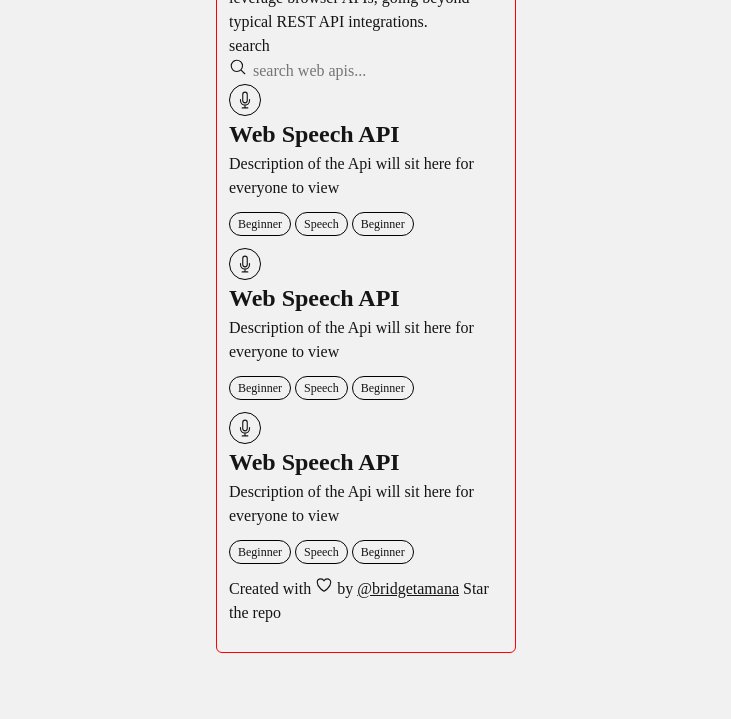
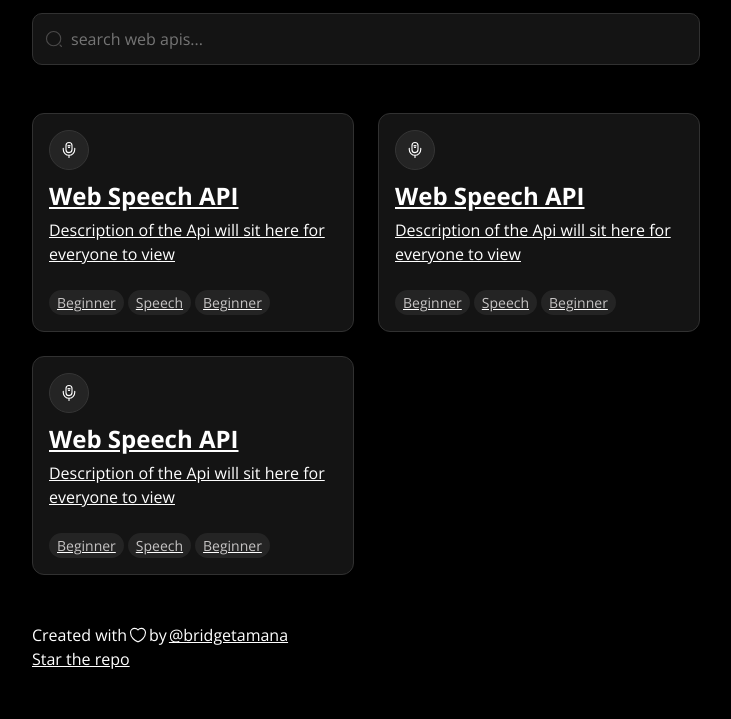
Before and after one commit to Bridgetamana/web-api-project-ideas, a plain HTML site: page index.html in a window 1280 px wide. Shown: the part 147-866 px from the top of the page, without its empty margins (274-1005 px from the left). Before the commit the page ends 800 px from the top, so only its background shows below. Drawn offline with nearby package versions, Linux system fonts and the light colour scheme.

Commit message:
Refactor HTML structure and enhance CSS styles for improved layout and readability

```diff
--- a/index.html
+++ b/index.html
@@ -4,41 +4,159 @@
     <meta charset="UTF-8" />
     <meta name="viewport" content="width=device-width, initial-scale=1.0" />
     <title>Web API Project Ideas</title>
-    <link href="style.css" rel="stylesheet" />
+    <link rel="stylesheet" href="style.css" />
+    <link rel="preconnect" href="https://fonts.googleapis.com" />
+    <link rel="preconnect" href="https://fonts.gstatic.com" crossorigin />
+    <link
+      href="https://fonts.googleapis.com/css2?family=Open+Sans:ital,wght@0,300..800;1,300..800&display=swap"
+      rel="stylesheet"
+    />
   </head>
   <body>
     <div class="wrapper">
-
       <header>
         <h1 class="page-title">Web API Project Ideas</h1>
         <p class="page-description">
-      A curated list of project ideas that leverage browser APIs, going beyond typical REST API integrations.
+          A curated list of project ideas that leverage browser APIs, going
+          beyond typical REST API integrations.
         </p>
       </header>
+      <main>
         <form>
           <div class="search-group">
             <label for="search" class="sr-only">search</label>
             <div class="search-bar">
-        <svg xmlns="http://www.w3.org/2000/svg" fill="none" viewBox="0 0 24 24" stroke-width="1.5" stroke="currentColor" width="18px" height="18px">
-          <path stroke-linecap="round" stroke-linejoin="round" d="m21 21-5.197-5.197m0 0A7.5 7.5 0 1 0 5.196 5.196a7.5 7.5 0 0 0 10.607 10.607Z" />
+              <svg
+                xmlns="http://www.w3.org/2000/svg"
+                width="18"
+                height="18"
+                viewBox="0 0 24 24"
+                fill="none"
+              >
+                <path
+                  d="M11.5 21a9.5 9.5 0 1 0 0-19 9.5 9.5 0 0 0 0 19ZM22 22l-2-2"
+                  stroke="#4b4a4a"
+                  stroke-width="1.5"
+                  stroke-linecap="round"
+                  stroke-linejoin="round"
+                ></path>
               </svg>
-
-        <input id="search" name="search" placeholder="search web apis..." type="text" />
+              <input
+                id="search"
+                name="search"
+                placeholder="search web apis..."
+                type="text"
+              />
             </div>
-
           </div>
         </form>
         <div class="card-wrapper">
-    <div class="single-card">
+          <a href="/api-detail-page.html" class="single-card">
             <span class="icon-wrapper">
-        <svg xmlns="http://www.w3.org/2000/svg" fill="none" viewBox="0 0 24 24" stroke-width="1.5" stroke="currentColor" width="18px" height="18px">
-          <path stroke-linecap="round" stroke-linejoin="round" d="M12 18.75a6 6 0 0 0 6-6v-1.5m-6 7.5a6 6 0 0 1-6-6v-1.5m6 7.5v3.75m-3.75 0h7.5M12 15.75a3 3 0 0 1-3-3V4.5a3 3 0 1 1 6 0v8.25a3 3 0 0 1-3 3Z" />
+              <svg
+                xmlns="http://www.w3.org/2000/svg"
+                width="18"
+                height="18"
+                viewBox="0 0 24 24"
+                fill="none"
+              >
+                <path
+                  d="M12 15.5c2.21 0 4-1.79 4-4V6c0-2.21-1.79-4-4-4S8 3.79 8 6v5.5c0 2.21 1.79 4 4 4Z"
+                  stroke="currentColor"
+                  stroke-width="1.5"
+                  stroke-linecap="round"
+                  stroke-linejoin="round"
+                ></path>
+                <path
+                  d="M4.35 9.65v1.7C4.35 15.57 7.78 19 12 19c4.22 0 7.65-3.43 7.65-7.65v-1.7M10.61 6.43c.9-.33 1.88-.33 2.78 0M11.2 8.55c.53-.14 1.08-.14 1.61 0M12 19v3"
+                  stroke="currentColor"
+                  stroke-width="1.5"
+                  stroke-linecap="round"
+                  stroke-linejoin="round"
+                ></path>
               </svg>
-
             </span>
             <span class="card-details">
               <h2 class="card-title">Web Speech API</h2>
-        <p class="card-desc">Description of the Api will sit here for everyone to view</p>
+              <p class="card-desc">
+                Description of the Api will sit here for everyone to view
+              </p>
+            </span>
+            <div class="card-labels">
+              <span class="label">Beginner</span>
+              <span class="label">Speech</span>
+              <span class="label">Beginner</span>
+            </div>
+          </a>
+
+          <a href="/api-detail-page.html" class="single-card">
+            <span class="icon-wrapper">
+              <svg
+                xmlns="http://www.w3.org/2000/svg"
+                width="18"
+                height="18"
+                viewBox="0 0 24 24"
+                fill="none"
+              >
+                <path
+                  d="M12 15.5c2.21 0 4-1.79 4-4V6c0-2.21-1.79-4-4-4S8 3.79 8 6v5.5c0 2.21 1.79 4 4 4Z"
+                  stroke="currentColor"
+                  stroke-width="1.5"
+                  stroke-linecap="round"
+                  stroke-linejoin="round"
+                ></path>
+                <path
+                  d="M4.35 9.65v1.7C4.35 15.57 7.78 19 12 19c4.22 0 7.65-3.43 7.65-7.65v-1.7M10.61 6.43c.9-.33 1.88-.33 2.78 0M11.2 8.55c.53-.14 1.08-.14 1.61 0M12 19v3"
+                  stroke="currentColor"
+                  stroke-width="1.5"
+                  stroke-linecap="round"
+                  stroke-linejoin="round"
+                ></path>
+              </svg>
+            </span>
+            <span class="card-details">
+              <h2 class="card-title">Web Speech API</h2>
+              <p class="card-desc">
+                Description of the Api will sit here for everyone to view
+              </p>
+            </span>
+            <div class="card-labels">
+              <span class="label">Beginner</span>
+              <span class="label">Speech</span>
+              <span class="label">Beginner</span>
+            </div>
+          </a>
+          <a href="/api-detail-page.html" class="single-card">
+            <div>
+              <span class="icon-wrapper">
+                <svg
+                  xmlns="http://www.w3.org/2000/svg"
+                  width="18"
+                  height="18"
+                  viewBox="0 0 24 24"
+                  fill="none"
+                >
+                  <path
+                    d="M12 15.5c2.21 0 4-1.79 4-4V6c0-2.21-1.79-4-4-4S8 3.79 8 6v5.5c0 2.21 1.79 4 4 4Z"
+                    stroke="currentColor"
+                    stroke-width="1.5"
+                    stroke-linecap="round"
+                    stroke-linejoin="round"
+                  ></path>
+                  <path
+                    d="M4.35 9.65v1.7C4.35 15.57 7.78 19 12 19c4.22 0 7.65-3.43 7.65-7.65v-1.7M10.61 6.43c.9-.33 1.88-.33 2.78 0M11.2 8.55c.53-.14 1.08-.14 1.61 0M12 19v3"
+                    stroke="currentColor"
+                    stroke-width="1.5"
+                    stroke-linecap="round"
+                    stroke-linejoin="round"
+                  ></path>
+                </svg>
+              </span>
+              <span class="card-details">
+                <h2 class="card-title">Web Speech API</h2>
+                <p class="card-desc">
+                  Description of the Api will sit here for everyone to view
+                </p>
               </span>
               <div class="card-labels">
                 <span class="label">Beginner</span>
@@ -46,52 +164,33 @@
                 <span class="label">Beginner</span>
               </div>
             </div>
-
-    <div class="single-card">
-      <span class="icon-wrapper">
-        <svg xmlns="http://www.w3.org/2000/svg" fill="none" viewBox="0 0 24 24" stroke-width="1.5" stroke="currentColor" width="18px" height="18px">
-          <path stroke-linecap="round" stroke-linejoin="round" d="M12 18.75a6 6 0 0 0 6-6v-1.5m-6 7.5a6 6 0 0 1-6-6v-1.5m6 7.5v3.75m-3.75 0h7.5M12 15.75a3 3 0 0 1-3-3V4.5a3 3 0 1 1 6 0v8.25a3 3 0 0 1-3 3Z" />
-        </svg>
-
-      </span>
-      <span class="card-details">
-        <h2 class="card-title">Web Speech API</h2>
-        <p class="card-desc">Description of the Api will sit here for everyone to view</p>
-      </span>
-      <div class="card-labels">
-        <span class="label">Beginner</span>
-        <span class="label">Speech</span>
-        <span class="label">Beginner</span>
+          </a>
         </div>
-    </div>
-    <div class="single-card">
-      <span class="icon-wrapper">
-        <svg xmlns="http://www.w3.org/2000/svg" fill="none" viewBox="0 0 24 24" stroke-width="1.5" stroke="currentColor" width="18px" height="18px">
-          <path stroke-linecap="round" stroke-linejoin="round" d="M12 18.75a6 6 0 0 0 6-6v-1.5m-6 7.5a6 6 0 0 1-6-6v-1.5m6 7.5v3.75m-3.75 0h7.5M12 15.75a3 3 0 0 1-3-3V4.5a3 3 0 1 1 6 0v8.25a3 3 0 0 1-3 3Z" />
-        </svg>
-      </span>
-      <span class="card-details">
-        <h2 class="card-title">Web Speech API</h2>
-        <p class="card-desc">Description of the Api will sit here for everyone to view</p>
-      </span>
-      <div class="card-labels">
-        <span class="label">Beginner</span>
-        <span class="label">Speech</span>
-        <span class="label">Beginner</span>
-      </div>
-    </div>
-  </div>
+      </main>
       <footer>
-    <span>
-      Created with <svg xmlns="http://www.w3.org/2000/svg" fill="none" viewBox="0 0 24 24" stroke-width="1.5" stroke="currentColor" width="18px" height="18px">
-        <path stroke-linecap="round" stroke-linejoin="round" d="M21 8.25c0-2.485-2.099-4.5-4.688-4.5-1.935 0-3.597 1.126-4.312 2.733-.715-1.607-2.377-2.733-4.313-2.733C5.1 3.75 3 5.765 3 8.25c0 7.22 9 12 9 12s9-4.78 9-12Z" />
+        <div>
+          Created with
+          <svg
+            xmlns="http://www.w3.org/2000/svg"
+            width="18"
+            height="18"
+            viewBox="0 0 24 24"
+            fill="none"
+          >
+            <path
+              d="M12.62 20.81c-.34.12-.9.12-1.24 0C8.48 19.82 2 15.69 2 8.69 2 5.6 4.49 3.1 7.56 3.1c1.82 0 3.43.88 4.44 2.24a5.53 5.53 0 0 1 4.44-2.24C19.51 3.1 22 5.6 22 8.69c0 7-6.48 11.13-9.38 12.12Z"
+              stroke="currentColor"
+              stroke-width="1.5"
+              stroke-linecap="round"
+              stroke-linejoin="round"
+            ></path>
           </svg>
           by
           <a href="">@bridgetamana</a>
-    </span>
-    <span>Star the repo</span>
+        </div>
+        <a href="">Star the repo</a>
       </footer>
     </div>
-
   </body>
+  <script src=""></script>
 </html>
--- a/style.css
+++ b/style.css
@@ -11,13 +11,15 @@ a {
 body {
   padding: 0;
   margin: 0;
-  background-color: #f1f1f1;
-  color: #151515;
+  background-color: #000;
+  color: #fff;
   min-height: 100vh;
   display: flex;
   justify-content: center;
   font-size: 1rem;
   line-height: 1.5;
+  -webkit-font-smoothing: antialiased;
+  font-family: "Open Sans", sans-serif;
 }
 
 button,
@@ -28,6 +30,7 @@ input {
 input {
   border: none;
   background: transparent;
+  padding-left: 8px;
 }
 
 h1,
@@ -37,34 +40,84 @@ p {
 }
 
 .wrapper {
+  padding: 3rem 1rem;
+  width: 100%;
+  max-width: 700px;
+}
+
+.sr-only {
+  position: absolute;
+  left: -10000px;
+  top: auto;
+  width: 1px;
+  height: 1px;
+  overflow: hidden;
+}
+
+.search-bar {
+  display: flex;
+  align-items: center;
+  border: 1px solid #313131;
+  border-radius: 10px;
+  padding: 0.75rem 12px;
+  margin-block: 1rem;
+  background: #141414;
+}
+
+.card-wrapper {
+  display: grid;
+  margin-block: 3rem;
+  gap: 1.5rem;
+}
+
+.single-card {
   padding: 1rem;
-  width: 100%;
-  max-width: 300px;
-padding: 12px;
-  border-radius: 6px;
-  border: 1px solid red;
+  border-radius: 12px;
+  border: 1px solid #313131;
+  background-color: #141414;
 }
 
 .icon-wrapper {
   display: inline-flex;
   justify-content: center;
-  border: 1px solid black;
+  background-color: #242424;
+  border: 1px solid #353535;
   border-radius: 20px;
-  padding: 6px;
+  padding: 10px;
+  margin-bottom: 8px;
+}
+
+.card-details {
+  display: flex;
+  flex-direction: column;
+  gap: 4px;
 }
 
 .card-labels {
   display: flex;
   flex-wrap: wrap;
   gap: 4px;
-  margin-block: 12px;
+  margin-top: 1.5rem;
 }
 
 .label {
   display: flex;
   justify-content: center;
-  border: 1px solid black;
   border-radius: 30px;
-  font-size: 12px;
+  font-size: 14px;
   padding: 2px 8px;
+  background-color: #242424;
+  color: #c7c5c5;
 }
+
+footer div {
+  display: flex;
+  align-items: center;
+  gap: 2px;
+}
+
+@media (min-width: 768px) {
+  .card-wrapper {
+    grid-template-columns: 1fr 1fr;
+  }
+}
```
Also changed, not shown: api-detail-page.html (+22 -3 lines). Lines whose indentation alone changed are shown as unchanged.
